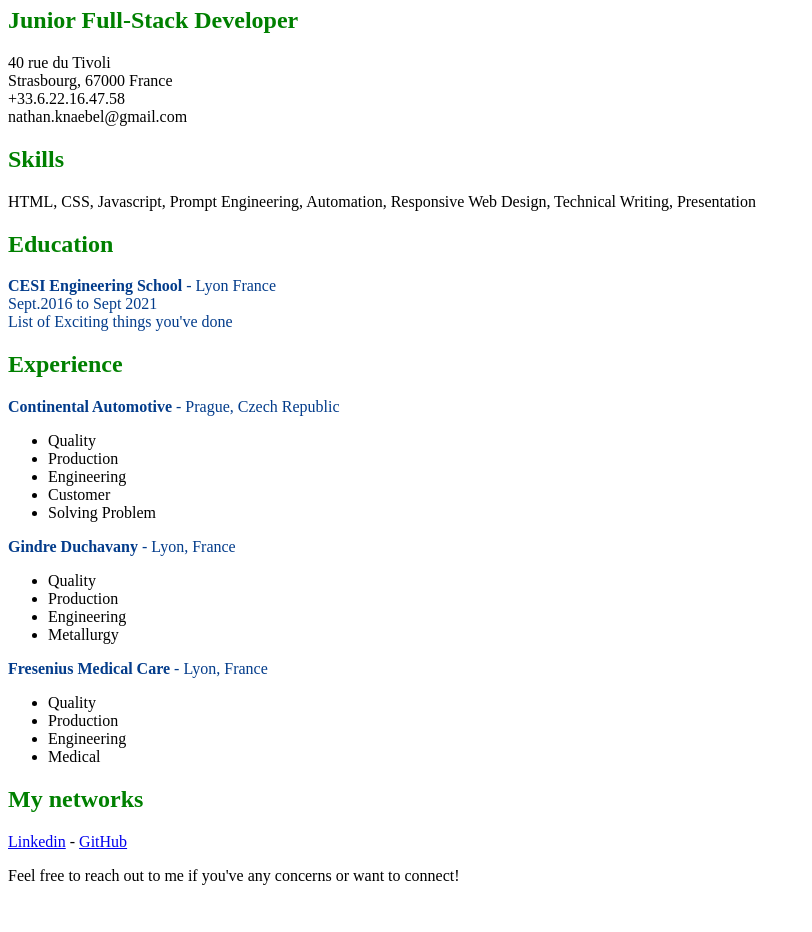
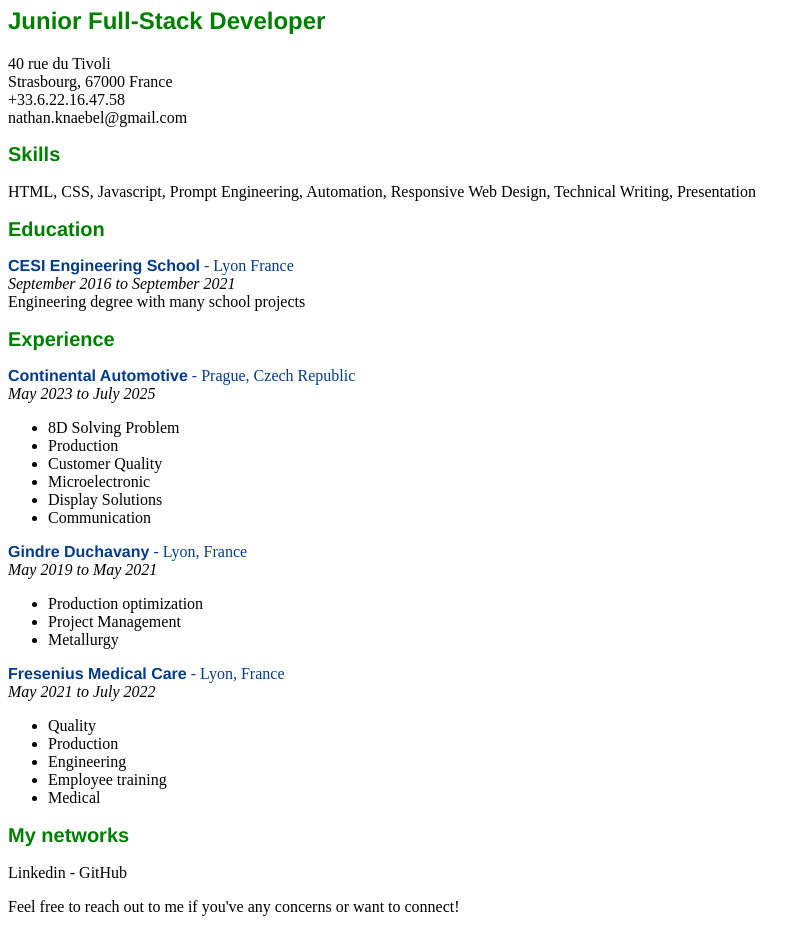
Before and after one commit to kurlyto/My_HTML_Resume, a plain HTML site: page index.html in a window 1280 px wide. Shown: the part 73-1005 px from the top of the page, without its empty margins (0-812 px from the left). Before the commit the page ends 974 px from the top, so only its background shows below. Drawn offline with Linux system fonts and the light colour scheme.

Commit message:
police, structure & content update

```diff
--- a/index.html
+++ b/index.html
@@ -1,69 +1,94 @@
 <!DOCTYPE html>
 <html lang="en">
+
   <head>
-        <meta charset="utf-8">
-        <title>First Project : my CV</title>
+    <meta charset="utf-8" />
+    <title>My CV using only HTML</title>
   </head>
+
   <body>
-        <h1>Nathan Knaebel</h1>
-        <h2 style="color: green"; font-family: system-ui, sans-serif;>
-  Junior Full-Stack Developer
-</h2>
+    <h1 style ="font-family:'Franklin Gothic Medium', 'Arial Narrow', Arial, sans-serif">Nathan Knaebel</h1>
+    <h2 style="color: green; font-family:'Franklin Gothic Medium', 'Arial Narrow', Arial, sans-serif"">Junior Full-Stack Developer</h2>
 
     <div>
-            <Strasbourg,>40 rue du Tivoli<br>Strasbourg, 67000 France<br>+33.6.22.16.47.58<br>nathan.knaebel@gmail.com</p>
-        </div>
-
-
-
-        <div>
-           <h2 style="color: green">Skills</h2>
-            <p>HTML, CSS, Javascript, Prompt Engineering, Automation, Responsive Web Design, Technical Writing, Presentation</p>
+      <p>
+        40 rue du Tivoli<br />Strasbourg, 67000 France<br />+33.6.22.16.47.58<br />nathan.knaebel@gmail.com
+      </p>
     </div>
 
     <div>
-           <h2 style="color: green">Education</h2>
-            <p style="color:rgb(3, 60, 139)"><b>CESI Engineering School</b> - Lyon France<br>Sept.2016 to Sept 2021<br>List of Exciting things you've done</p>
+      <h2 style="color: green; font-size: 20px; font-family:'Franklin Gothic Medium', 'Arial Narrow', Arial, sans-serif"">Skills</h2>
+      <p>
+        HTML, CSS, Javascript, Prompt Engineering, Automation, Responsive Web
+        Design, Technical Writing, Presentation
+      </p>
     </div>
 
     <div>
-           <h2 style="color: green">Experience</h2>
-           <p style="color:rgb(3, 60, 139)"><b>Continental Automotive</b> - Prague, Czech Republic
+      <h2 style="color: green; font-size: 20px; font-family:'Franklin Gothic Medium', 'Arial Narrow', Arial, sans-serif"">Education</h2>
+      <span style="color: rgb(3, 60, 139)">
+        <b style="font-family:'Franklin Gothic Medium', 'Arial Narrow', Arial, sans-serif">CESI Engineering School</b> - Lyon France<br />
+        <span style="color:black"><em>September 2016 to September 2021</em></span><br>
+        <span style="color:black">Engineering degree with many school projects</span></p>
+    </div>
+
+    <div>
+      <h2 style="color: green;font-size: 20px; font-family:'Franklin Gothic Medium', 'Arial Narrow', Arial, sans-serif">Experience</h2>
+      <p style="color: rgb(3, 60, 139)" >
+        <b style="font-family:'Franklin Gothic Medium', 'Arial Narrow', Arial, sans-serif">Continental Automotive</b> - Prague, Czech Republic<br>
+      <span style="color:black"><em>May 2023 to July 2025</em></span><br></p>
+      <ul>
+        <li>8D Solving Problem</li>
+        <li>Production</li>
+        <li>Customer Quality</li>
+        <li>Microelectronic</li>
+        <li>Display Solutions</li>
+        <li>Communication</li>
+      </ul>
+    </div>
+
+    <div>
+      <p style="color: rgb(3, 60, 139)">
+        <b style="font-family:'Franklin Gothic Medium', 'Arial Narrow', Arial, sans-serif">Gindre Duchavany</b> - Lyon, France<br>
+      <span style="color:black"><em>May 2019 to May 2021</em></span><br></p></p>
+      <ul>
+        <li>Production optimization</li>
+        <li>Project Management</li>
+        <li>Metallurgy</li>
+      </ul>
+    </div>
+
+    <div>
+      <p style="color: rgb(3, 60, 139)">
+        <b style="font-family:'Franklin Gothic Medium', 'Arial Narrow', Arial, sans-serif">Fresenius Medical Care</b> - Lyon, France<br>
+      <span style="color:black"><em>May 2021 to July 2022</em></span><br></p></p>
       <ul>
         <li>Quality</li>
         <li>Production</li>
         <li>Engineering</li>
-                <li>Customer</li>
-                <li>Solving Problem</li>
-            </ul>
-        </div>
-        <div>
-            <p style="color:rgb(3, 60, 139)"><b>Gindre Duchavany</b> - Lyon, France
-            <ul>
-                <li>Quality</li>
-                <li>Production</li>
-                <li>Engineering</li>
-                <li>Metallurgy</li>
-            </ul>
-        </div>
-        <div>
-            <p style="color:rgb(3, 60, 139)"><b>Fresenius Medical Care</b> - Lyon, France
-            <ul>
-                <li>Quality</li>
-                <li>Production</li>
-                <li>Engineering</li>
+        <li>Employee training</li>
         <li>Medical</li>
       </ul>
     </div>
 
     <div>
-           <h2 style="color: green">My networks</h2>
-            <p><a href="https://www.linkedin.com/in/nathan-knaebel/">Linkedin</a> - <a href="https://github.com/kurlyto">GitHub</a></p>
-            <p>Feel free to reach out to me if you've any concerns or want to connect!</p>
+      <h2
+      style="color: green;font-size: 20px; font-family:'Franklin Gothic Medium', 'Arial Narrow', Arial, sans-serif">My networks</h2>
+      <p>
+        <a
+        style="text-decoration:none; color:black"
+        target="_blank"
+        href="https://www.linkedin.com/in/nathan-knaebel/"
+          >Linkedin</a
+        >
+        - <a
+        style="text-decoration:none;color:black"
+        target="_blank"
+        href="https://github.com/kurlyto">GitHub</a>
+      </p>
+      <p>
+        Feel free to reach out to me if you've any concerns or want to connect!
+      </p>
     </div>
-
-
-
-
   </body>
 </html>
```
Lines whose indentation alone changed are shown as unchanged.
